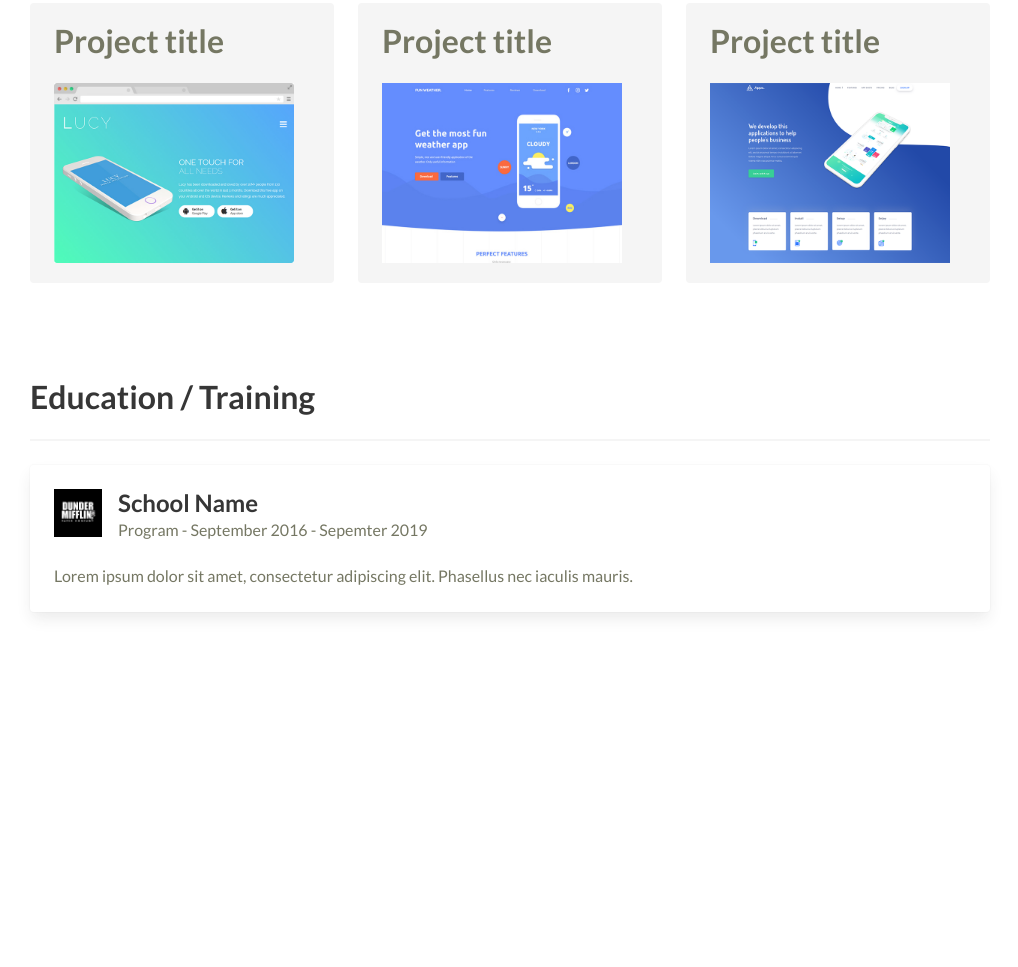
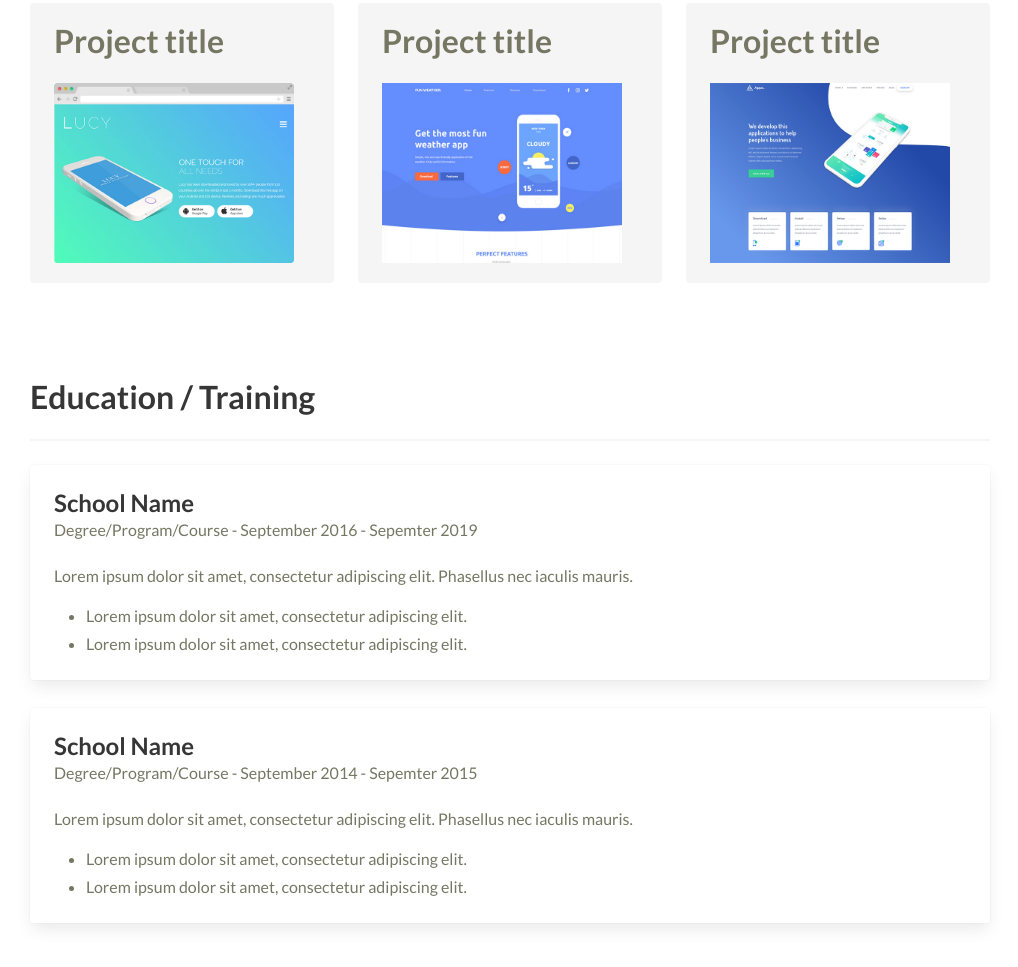
Before and after one commit to mmacneil/devfolio, a website built with webpack: page src/dist/index.html in a window 1280 px wide. Shown: the part 1564-2531 px from the top of the page, without its empty margins (130-1148 px from the left). Before the commit the page ends 2224 px from the top, so only its background shows below. Built offline with nearby package versions, Linux system fonts and the light colour scheme.

```diff
--- a/src/dist/index.html
+++ b/src/dist/index.html
@@ -187,21 +187,35 @@
       <hr />
       <div class="card">
         <div class="card-content">
-              <div class="media">
-                <div class="media-left">
-                  <figure class="image is-48x48">
-                    <img src="img/dunder-mifflin-logo.png" alt="Placeholder image">
-                  </figure>
-                </div>
-                <div class="media-content">
+          <div class="content">
             <p class="title is-4">School Name</p>
-                  <p class="subtitle is-6">Program - <time datetime="2016-9">September 2016</time> - <time
-                      datetime="2019-9">Sepemter 2019</time> </p>
-                </div>
+            <p class="subtitle is-6">Degree/Program/Course - <time datetime="2016-9">September 2016</time> - <time
+                datetime="2019-9">Sepemter 2019</time></p>
           </div>
           <div class="content">
             Lorem ipsum dolor sit amet, consectetur adipiscing elit.
             Phasellus nec iaculis mauris.
+            <ul>
+              <li>Lorem ipsum dolor sit amet, consectetur adipiscing elit.</li>
+              <li>Lorem ipsum dolor sit amet, consectetur adipiscing elit.</li>
+            </ul>
+          </div>
+        </div>
+      </div>
+      <div class="card card-gap">
+          <div class="card-content">
+            <div class="content">
+              <p class="title is-4">School Name</p>
+              <p class="subtitle is-6">Degree/Program/Course - <time datetime="2015-9">September 2014</time> - <time
+                  datetime="2015-9">Sepemter 2015</time></p>
+            </div>
+            <div class="content">
+              Lorem ipsum dolor sit amet, consectetur adipiscing elit.
+              Phasellus nec iaculis mauris.
+              <ul>
+                  <li>Lorem ipsum dolor sit amet, consectetur adipiscing elit.</li>
+                  <li>Lorem ipsum dolor sit amet, consectetur adipiscing elit.</li>
+                </ul>
             </div>
           </div>
         </div>
@@ -305,7 +319,6 @@
     </div>
   </div>
 
-
   <div id="project-4-modal" class="modal">
     <div class="modal-background"></div>
     <div class="modal-card">
@@ -337,7 +350,6 @@
       </footer>
     </div>
   </div>
-
 
   <div id="project-5-modal" class="modal">
     <div class="modal-background"></div>
```
Lines whose indentation alone changed are shown as unchanged.
